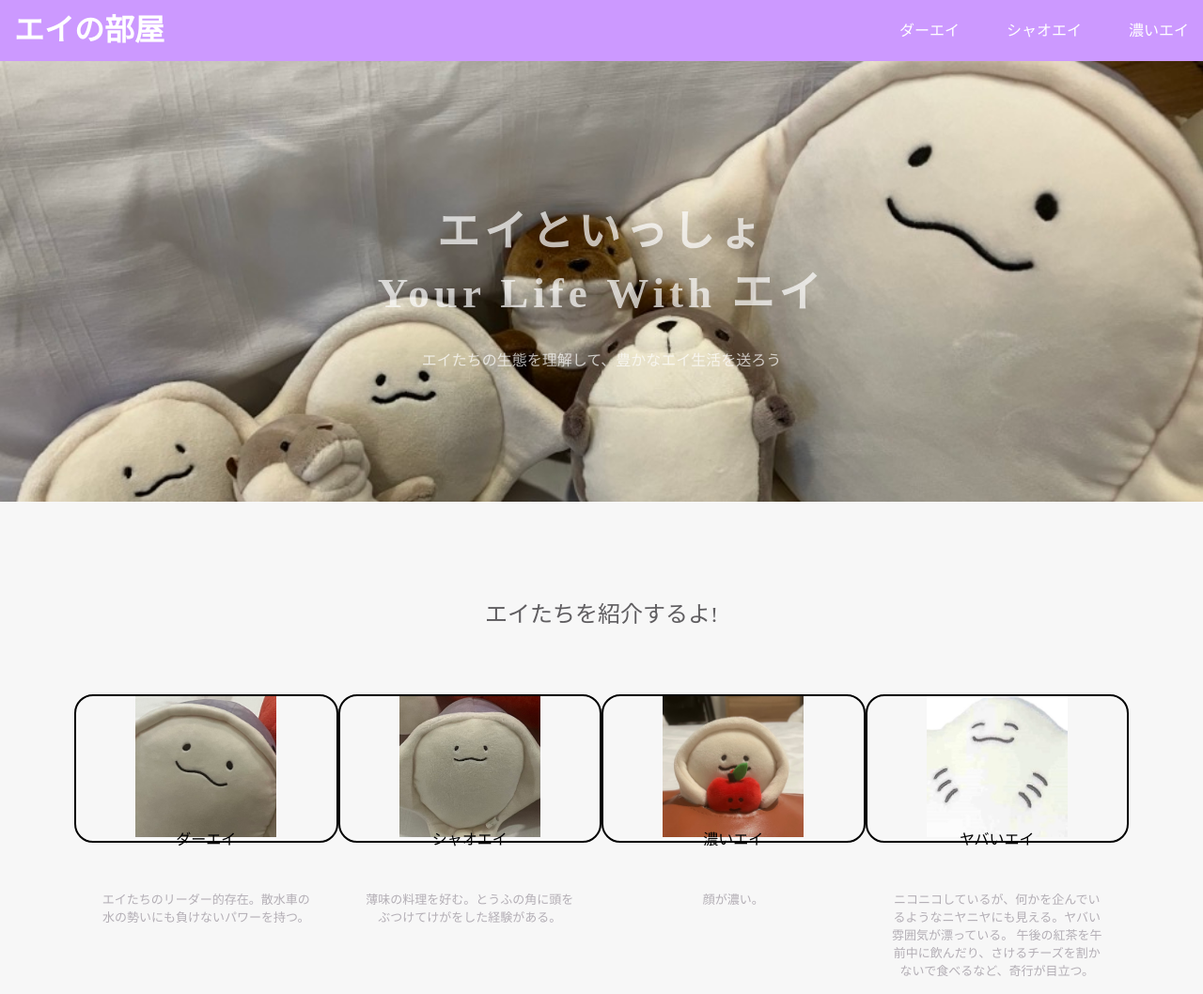
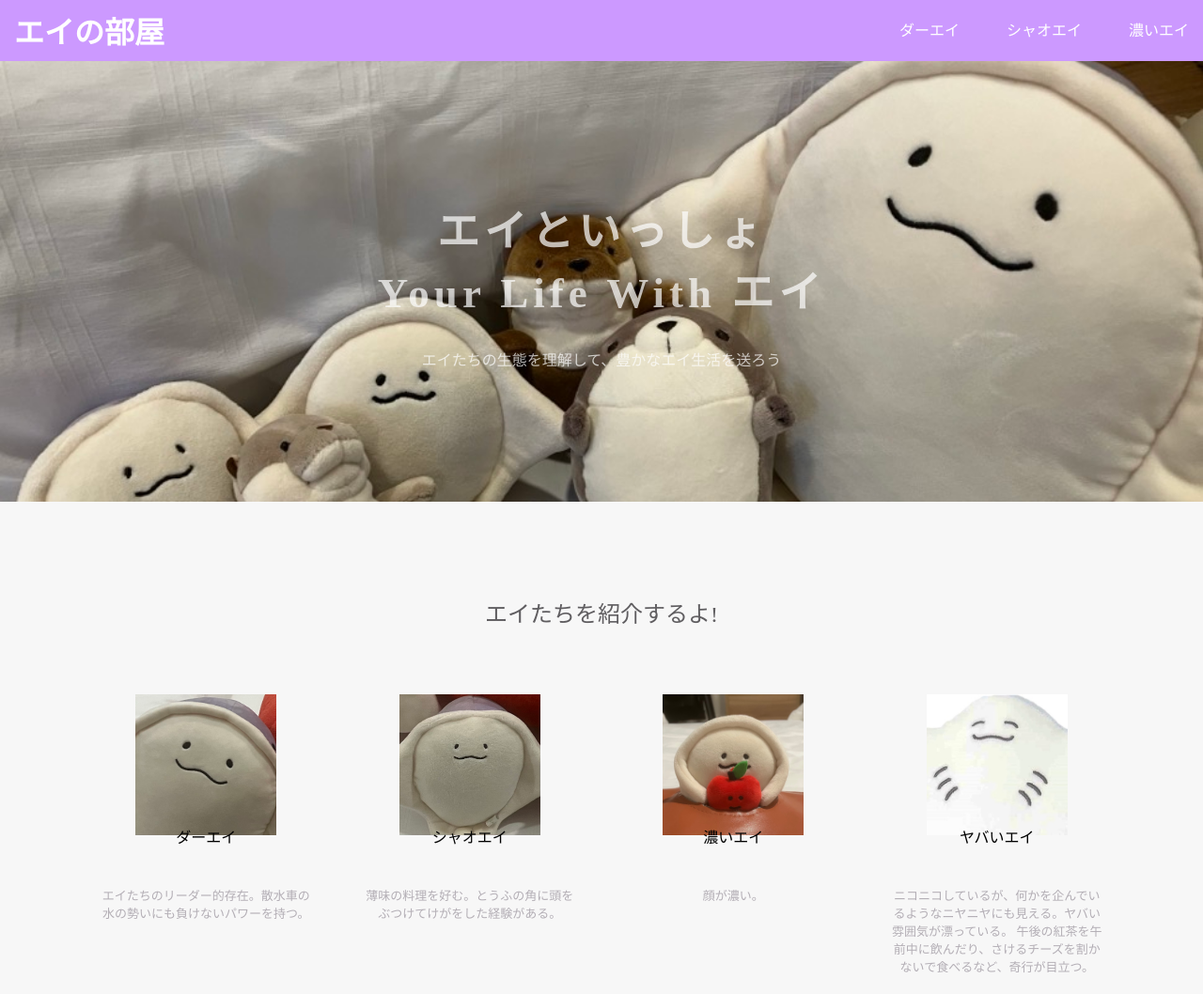
Before and after one commit to Shuto-Nishida/ShutoNishida.github.io, a plain HTML site: page index.html in a window 1280 px wide. Shown: the top 1058 px of the page at 94% size. Drawn offline with Linux system fonts and the light colour scheme.

Commit message:
Update stylesheet.css

```diff
--- a/stylesheet.css
+++ b/stylesheet.css
@@ -92,7 +92,7 @@ header {
 .header-left {
   float: left;
   color: white;
-  margin-top: -15px;
+  margin-top: -12px;
 }
 
 .header-right {
@@ -139,8 +139,7 @@ header {
 
 .lesson-icon {
   position: relative;
-  border: 2px black solid;
-  border-radius: 20px;
+
   }
 
 .lesson-icon p {
```
